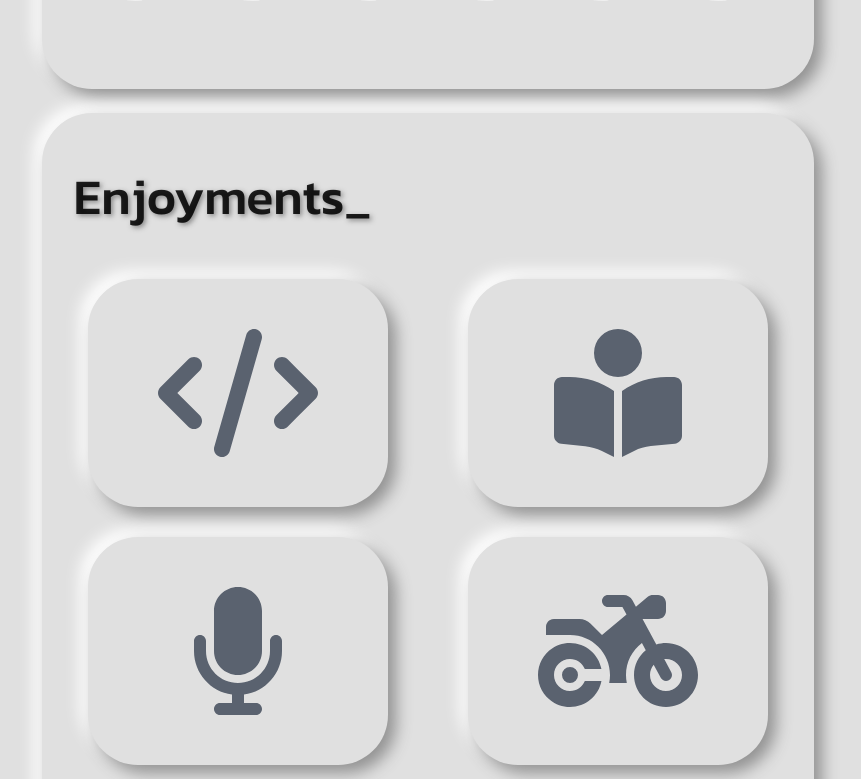
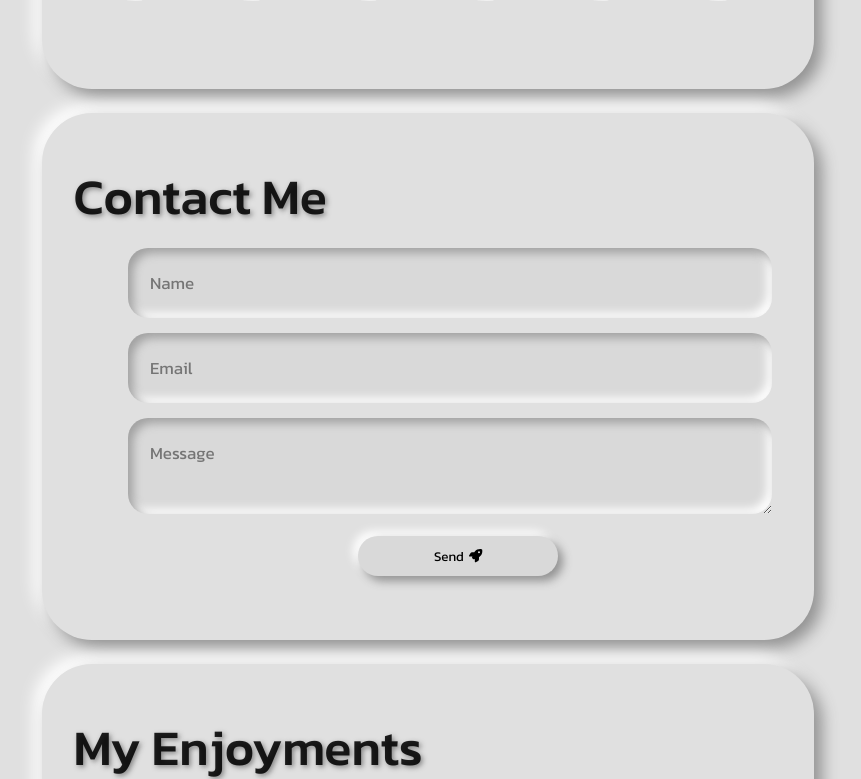
Before and after one commit to tejaswip08/my-active-portfolio, a React (Vite) app: page / in a window 1280 px wide. Shown: the part 1323-2102 px from the top of the page, without its empty margins (212-1073 px from the left). Built offline with nearby package versions, Linux system fonts and the light colour scheme.

Commit message:
New Imp55

```diff
--- a/src/components/AboutMe.jsx
+++ b/src/components/AboutMe.jsx
@@ -31,7 +31,7 @@ const AboutMe = () => {
           <Grid container spacing={4} sx={{ alignItems: "center" }}>
             <Grid item xs={12} sm={12} md={8} lg={8} sx={{ p: 0 }}>
               <div className="heading2 font-weight-500 line-space text-shadow">
-                Who Am I_
+                Who Am I
               </div>
               <Box
                 className="heading4  grey-color"
@@ -86,7 +86,7 @@ const AboutMe = () => {
           </Grid>
           <Box sx={{ mt: 10 }}>
             <div className="heading2 font-weight-500 line-space text-shadow">
-              Specialized In_
+              Specialized In
             </div>
           </Box>
           <Box sx={{ mt: 3 }} className="flex-div-type2">
--- a/src/components/ContactMe.jsx
+++ b/src/components/ContactMe.jsx
@@ -3,6 +3,9 @@ import { Card, CardContent, Box } from "@mui/material";
 import { useForm } from "react-hook-form";
 import { yupResolver } from "@hookform/resolvers/yup";
 import * as yup from "yup";
+
+import { FontAwesomeIcon } from "@fortawesome/react-fontawesome";
+import { faRocket } from "@fortawesome/free-solid-svg-icons";
 
 const formsSchema = yup.object({
   name: yup.string().required("Name is required!"),
@@ -26,6 +29,51 @@ const ContactMe = () => {
   return (
     <>
       <Card elevation={0} className="neumorphic-card" sx={{ mt: 3, p: 5 }}>
+        <CardContent>
+          <div className="heading2 font-weight-500 line-space text-shadow">
+            Contact Me
+          </div>
+          <Box sx={{ mx: "auto", mt: 3 }} className="input-field-main-div">
+            <form onSubmit={handleSubmit(formData)}>
+              <div>
+                <input
+                  {...register("name")}
+                  placeholder="Name"
+                  className="custom-input-field"
+                />
+                <p className="error-message">{errors.name?.message}</p>
+              </div>
+              <div>
+                <input
+                  {...register("email")}
+                  placeholder="Email"
+                  className="custom-input-field"
+                />
+                <p className="error-message">{errors.email?.message}</p>
+              </div>
+              <div>
+                <textarea
+                  {...register("message")}
+                  placeholder="Message"
+                  className="custom-input-field"
+                />
+                <p className="error-message">{errors.message?.message}</p>
+              </div>
+              <Box sx={{ mt: 2 }}>
+                <button className="custom-send-button">
+                  Send
+                  <FontAwesomeIcon
+                    icon={faRocket}
+                    color="black"
+                    style={{ marginLeft: "5px" }}
+                  />
+                </button>
+              </Box>
+            </form>
+          </Box>
+        </CardContent>
+      </Card>
+      {/* <Card elevation={0} className="neumorphic-card" sx={{ mt: 3, p: 5 }}>
         <CardContent>
           <div className="navbar-div2-type2">
             <div className="heading2 font-weight-500 line-space text-shadow">
@@ -62,7 +110,7 @@ const ContactMe = () => {
             </Box>
           </div>
         </CardContent>
-      </Card>
+      </Card> */}
     </>
   );
 };
--- a/src/components/MyEnjoyments.jsx
+++ b/src/components/MyEnjoyments.jsx
@@ -19,9 +19,8 @@ const MyEnjoyments = () => {
     <>
       <Card className="neumorphic-card" elevation={0} sx={{ mt: 3, p: 5 }}>
         <CardContent>
-          <div>
           <div className="heading2 font-weight-500 line-space text-shadow">
-              Enjoyments_
+            My Enjoyments
           </div>
           <div className="navbar-div2-type2">
             <Box className="navbar-div navbar-div-resp" sx={{ mt: 5 }}>
@@ -38,7 +37,6 @@ const MyEnjoyments = () => {
               ))}
             </Box>
           </div>
-          </div>
         </CardContent>
       </Card>
     </>
--- a/src/components/ZoomRespDiv.jsx
+++ b/src/components/ZoomRespDiv.jsx
@@ -1,7 +1,7 @@
 import React, { useState, useLayoutEffect } from "react";
 import NavbarProfile from "./NavbarProfile";
 import AboutMe from "./AboutMe";
-// import ContactMe from "./ContactMe";
+import ContactMe from "./ContactMe";
 import MyEnjoyments from "./MyEnjoyments";
 import FooterCard from "./FooterCard";
 import { Box } from "@mui/material";
@@ -42,7 +42,7 @@ const ZoomRespDiv = () => {
       <Element name="about">
         <AboutMe />
       </Element>
-      {/* <ContactMe /> */}
+      <ContactMe />
       <Element name="enjoyments">
         <MyEnjoyments />
       </Element>
--- a/src/css/styles.css
+++ b/src/css/styles.css
@@ -195,7 +195,7 @@ body {
 }
 
 .custom-input-field {
-  width: 600px;
+  width: clamp(100px, 60vw, 600px);
   padding: 22px;
   box-shadow: inset 5px 5px 10px #a1a1a1, inset -5px -5px 10px #ffffff !important;
   border: none !important;
@@ -204,6 +204,10 @@ body {
   resize: vertical;
   font-family: "Kanit", sans-serif;
   font-size: 17px;
+}
+
+.input-field-main-div {
+  width: clamp(100px, 60vw, 600px);
 }
 
 .error-message {
@@ -215,10 +219,22 @@ body {
 }
 
 .custom-send-button {
-  display: flex;
-  justify-content: center;
-  align-items: center;
-  width: 600px;
+  width: clamp(100px, 40vw, 200px);
+  position: relative;
+  left: 230px;
+  padding: 10px 30px 10px 30px;
+  border-radius: 30px;
+  background: #d9d9d9;
+  border: none;
+  font-family: "Kanit", sans-serif;
+  box-shadow: 5px 5px 10px #929292, -5px -5px 10px #ffffff !important;
+  cursor: pointer;
+  transition: transform 0.6s ease-in-out;
+  color: black;
+}
+
+.custom-send-button:hover {
+  transform: scale(1.2);
 }
 
 .enjoy-icon-div {
@@ -226,7 +242,7 @@ body {
   border-radius: 50px !important;
   box-shadow: 8px 8px 16px #929292, -8px -8px 16px #ffffff !important;
   padding: 50px;
-  width: 200px;
+  width: clamp(120px, 20vw, 200px);
   display: flex;
   align-items: center;
   justify-content: center;
@@ -256,6 +272,13 @@ body {
     border-color: transparent;
   }
 } */
+
+@media (max-width: 410px) {
+  .custom-input-field {
+    width: clamp(50px, 50vw, 600px);
+    /* width: auto; */
+  }
+}
 
 @media (max-width: 440px) {
   .image-box {
@@ -350,6 +373,16 @@ body {
   }
 }
 
+@media (max-width: 1000px) {
+  .custom-send-button {
+    position: static;
+  }
+
+  .input-field-main-div {
+    width: auto;
+  }
+}
+
 @media (max-width: 1230px) {
   .image-box {
     width: 300px;
```
Lines whose indentation alone changed are shown as unchanged.
